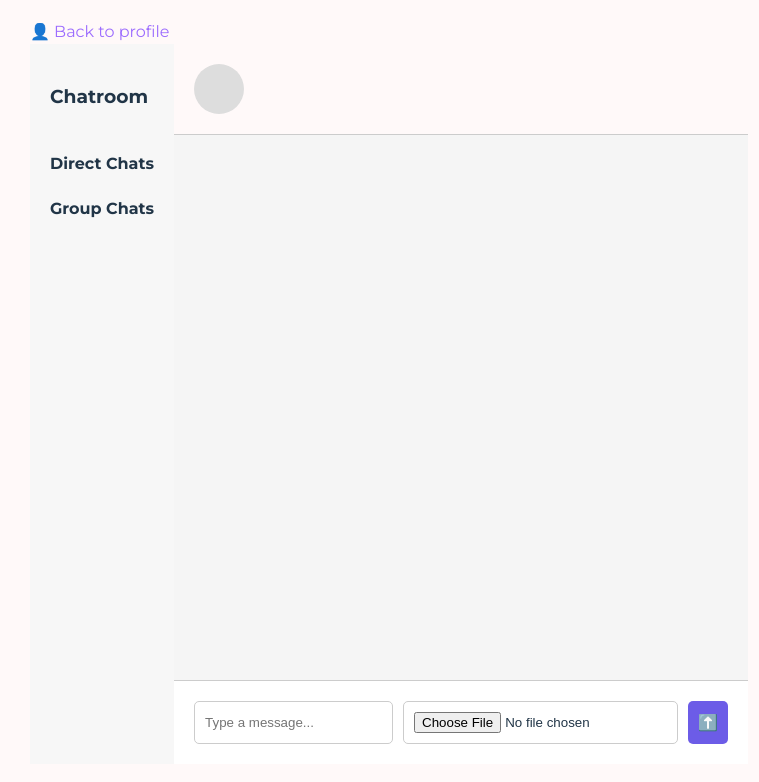
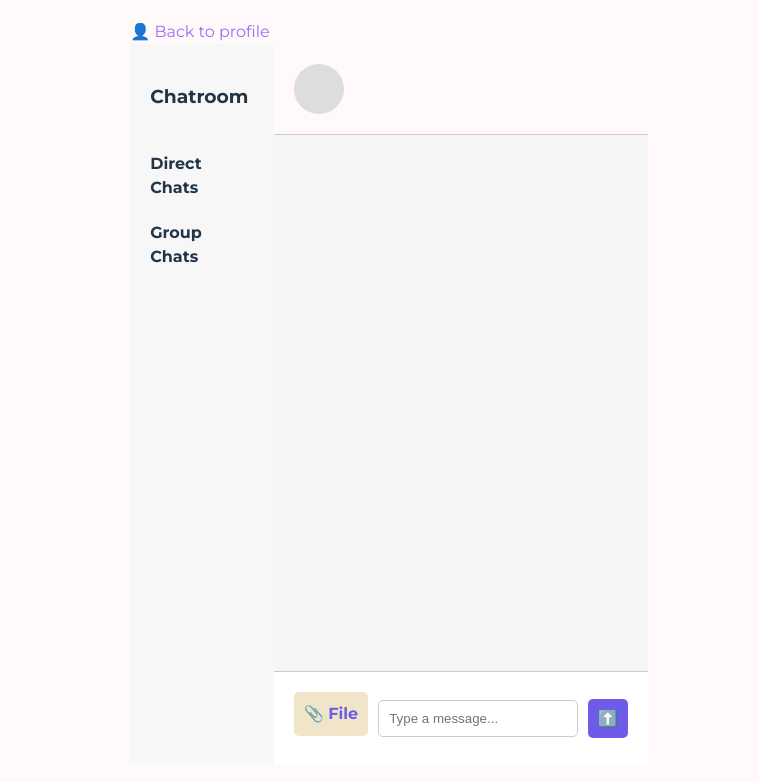
Before and after one commit to MelissaPerez09/Project01-CC3067, a React (Vite) app: page /chat-room in a window 1280 px wide. Shown: the top 782 px of the page, without its empty margins (251-1010 px from the left). Built offline with nearby package versions, Linux system fonts and the light colour scheme.

Commit message:
send and receive files

```diff
--- a/src/Chatroom/Chatroom.css
+++ b/src/Chatroom/Chatroom.css
@@ -71,17 +71,38 @@
 
 .chat-input {
     display: flex;
+    align-items: center;
     padding: 20px;
     border-top: 1px solid #ccc;
     background-color: #fff;
 }
 
-.chat-input input {
+.chat-input input[type="text"] {
     flex-grow: 1;
     padding: 10px;
     border-radius: 5px;
     border: 1px solid #ccc;
     margin-right: 10px;
+}
+
+.chat-input input[type="file"] {
+    display: none;
+}
+
+.chat-input label {
+    display: inline-block;
+    padding: 10px;
+    border-radius: 5px;
+    background-color: #f0e5c9;
+    color: #6c5ce7;
+    cursor: pointer;
+    margin-right: 10px;
+    font-weight: bold;
+    transition: background-color 0.3s ease;
+}
+
+.chat-input label:hover {
+    background-color: #e0d5b6;
 }
 
 .chat-input button {
@@ -91,6 +112,11 @@
     background-color: #6c5ce7;
     color: white;
     cursor: pointer;
+    transition: background-color 0.3s ease;
+}
+
+.chat-input button:hover {
+    background-color: #5a4bd7;
 }
 
 .chat {
--- a/src/Chatroom/Chatroom.jsx
+++ b/src/Chatroom/Chatroom.jsx
@@ -102,6 +102,7 @@ function Chatroom() {
             }
 
             setFile(null);
+            setMessage(""); // Clear message after sending the file
         } else {
             console.error('Recipient JID is empty, or XMPP client is not initialized');
         }
@@ -110,6 +111,7 @@ function Chatroom() {
     const handleFileChange = (e) => {
         const selectedFile = e.target.files[0];
         setFile(selectedFile);
+        setMessage(selectedFile.name);
     };
 
     const handleContactClick = (jid) => {
@@ -117,6 +119,7 @@ function Chatroom() {
         setMessages([]);
         setMessage("");
         setIsGroupChat(false);
+        setFile(null);
     };
 
     const handleGroupClick = async (jid) => {
@@ -126,6 +129,7 @@ function Chatroom() {
             setMessages([]);
             setMessage("");
             setIsGroupChat(true);
+            setFile(null);
         } catch (error) {
             console.error('Failed to join group:', error);
         }
@@ -177,16 +181,19 @@ function Chatroom() {
                         ))}
                     </div>
                     <div className="chat-input">
+                        <label htmlFor="file-upload">📎 File</label>
+                        <input
+                            type="file"
+                            id="file-upload"
+                            onChange={handleFileChange}
+                        />
                         <input
                             type="text"
                             placeholder="Type a message..."
                             value={message}
                             onChange={(e) => setMessage(e.target.value)}
                             onKeyDown={handleKeyDown}
-                        />
-                        <input
-                            type="file"
-                            onChange={handleFileChange}
+                            disabled={!!file}
                         />
                         <button onClick={handleSendMessage}>⬆️</button>
                     </div>
--- a/src/backend/chat.js
+++ b/src/backend/chat.js
@@ -46,7 +46,14 @@ export function receiveMessage(xmppClient, onMessageReceived, onNotification = n
             }
 
             let message;
-            if (body.startsWith('[File:')) {
+            // Detectar si el mensaje es un enlace de archivo
+            if (body.startsWith('http://') || body.startsWith('https://')) {
+                const fileName = body.split('/').pop();
+                message = {
+                    sender: sender || 'Unknown',
+                    text: `<a href="${body}" download="${fileName}" target="_blank">Download ${fileName}</a>`
+                };
+            } else if (body.startsWith('[File:')) {
                 const fileName = body.substring(body.indexOf('[') + 6, body.indexOf(']'));
                 const base64File = body.substring(body.indexOf(']') + 1);
 
```
